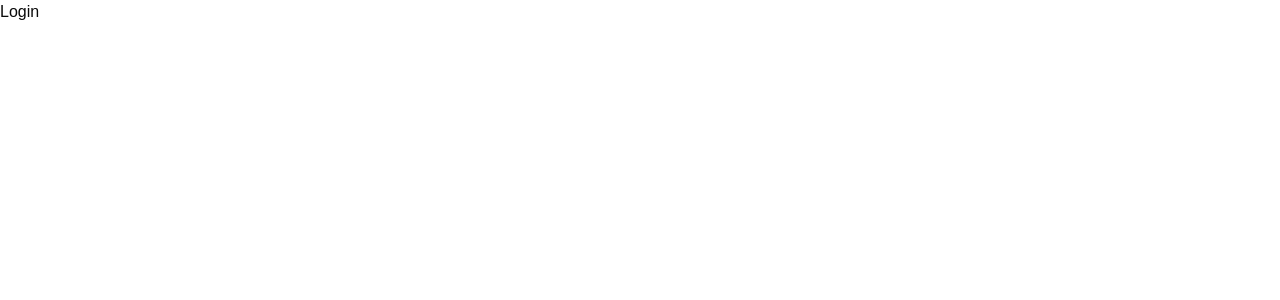
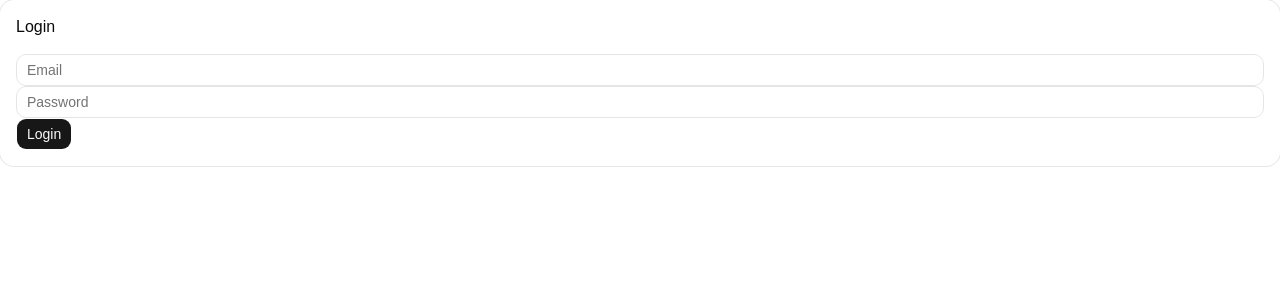
Before and after one commit to Ha-Khu/ecommerce, a React (Vite) app in the folder client/: page /login in a window 1280 px wide. Shown: the top 300 px of the page. Built offline with nearby package versions, Linux system fonts and the light colour scheme.

Commit message:
feat: add login page with token storage

```diff
--- /dev/null
+++ b/client/src/components/ui/card.jsx
@@ -0,0 +1,114 @@
+import * as React from "react"
+
+import { cn } from "@/lib/utils"
+
+function Card({
+  className,
+  size = "default",
+  ...props
+}) {
+  return (
+    <div
+      data-slot="card"
+      data-size={size}
+      className={cn(
+        "group/card flex flex-col gap-4 overflow-hidden rounded-xl bg-card py-4 text-sm text-card-foreground ring-1 ring-foreground/10 has-data-[slot=card-footer]:pb-0 has-[>img:first-child]:pt-0 data-[size=sm]:gap-3 data-[size=sm]:py-3 data-[size=sm]:has-data-[slot=card-footer]:pb-0 *:[img:first-child]:rounded-t-xl *:[img:last-child]:rounded-b-xl",
+        className
+      )}
+      {...props} />
+  );
+}
+
+function CardHeader({
+  className,
+  ...props
+}) {
+  return (
+    <div
+      data-slot="card-header"
+      className={cn(
+        "group/card-header @container/card-header grid auto-rows-min items-start gap-1 rounded-t-xl px-4 group-data-[size=sm]/card:px-3 has-data-[slot=card-action]:grid-cols-[1fr_auto] has-data-[slot=card-description]:grid-rows-[auto_auto] [.border-b]:pb-4 group-data-[size=sm]/card:[.border-b]:pb-3",
+        className
+      )}
+      {...props} />
+  );
+}
+
+function CardTitle({
+  className,
+  ...props
+}) {
+  return (
+    <div
+      data-slot="card-title"
+      className={cn(
+        "font-heading text-base leading-snug font-medium group-data-[size=sm]/card:text-sm",
+        className
+      )}
+      {...props} />
+  );
+}
+
+function CardDescription({
+  className,
+  ...props
+}) {
+  return (
+    <div
+      data-slot="card-description"
+      className={cn("text-sm text-muted-foreground", className)}
+      {...props} />
+  );
+}
+
+function CardAction({
+  className,
+  ...props
+}) {
+  return (
+    <div
+      data-slot="card-action"
+      className={cn(
+        "col-start-2 row-span-2 row-start-1 self-start justify-self-end",
+        className
+      )}
+      {...props} />
+  );
+}
+
+function CardContent({
+  className,
+  ...props
+}) {
+  return (
+    <div
+      data-slot="card-content"
+      className={cn("px-4 group-data-[size=sm]/card:px-3", className)}
+      {...props} />
+  );
+}
+
+function CardFooter({
+  className,
+  ...props
+}) {
+  return (
+    <div
+      data-slot="card-footer"
+      className={cn(
+        "flex items-center rounded-b-xl border-t bg-muted/50 p-4 group-data-[size=sm]/card:p-3",
+        className
+      )}
+      {...props} />
+  );
+}
+
+export {
+  Card,
+  CardHeader,
+  CardFooter,
+  CardTitle,
+  CardAction,
+  CardDescription,
+  CardContent,
+}
--- /dev/null
+++ b/client/src/components/ui/input.jsx
@@ -0,0 +1,22 @@
+import * as React from "react"
+
+import { cn } from "@/lib/utils"
+
+function Input({
+  className,
+  type,
+  ...props
+}) {
+  return (
+    <input
+      type={type}
+      data-slot="input"
+      className={cn(
+        "h-8 w-full min-w-0 rounded-lg border border-input bg-transparent px-2.5 py-1 text-base transition-colors outline-none file:inline-flex file:h-6 file:border-0 file:bg-transparent file:text-sm file:font-medium file:text-foreground placeholder:text-muted-foreground focus-visible:border-ring focus-visible:ring-3 focus-visible:ring-ring/50 disabled:pointer-events-none disabled:cursor-not-allowed disabled:bg-input/50 disabled:opacity-50 aria-invalid:border-destructive aria-invalid:ring-3 aria-invalid:ring-destructive/20 md:text-sm dark:bg-input/30 dark:disabled:bg-input/80 dark:aria-invalid:border-destructive/50 dark:aria-invalid:ring-destructive/40",
+        className
+      )}
+      {...props} />
+  );
+}
+
+export { Input }
--- a/client/src/pages/Login.jsx
+++ b/client/src/pages/Login.jsx
@@ -1,5 +1,48 @@
+import { Button } from "@/components/ui/button"
+import { Input } from "@/components/ui/input"
+import { Card, CardHeader, CardTitle, CardContent } from "@/components/ui/card"
+import {useState} from 'react'
+import axios from 'axios'
+import { useNavigate, Link } from "react-router-dom"
+
 function Login(){
-  return <div>Login</div>
+  const [email, setEmail] = useState("")
+  const [password, setPassword] = useState("")
+  const [error, setError] = useState("")
+  const navigate = useNavigate()
+
+  async function handleLogin(){
+    try{
+    const response = await axios.post("http://localhost:5000/api/auth/login", {email, password})
+    localStorage.setItem('token', response.data.token)
+    navigate("/")
+    } catch(err){
+      setError("Login failed, please try again")
+    }
+  }
+
+  return(
+    <Card>
+      <CardHeader>
+        <CardTitle>Login</CardTitle>
+      </CardHeader>
+      <CardContent>
+        <Input
+          type="email"
+          placeholder="Email"
+          value={email}
+          onChange={(e) => setEmail(e.target.value)}
+        />
+        <Input
+          type="password"
+          placeholder="Password"
+          value={password}
+          onChange={(e) => setPassword(e.target.value)}
+        />
+        <Button onClick={handleLogin}>Login</Button>
+      </CardContent>
+    </Card>
+  )
 }
 
 export default Login
```
